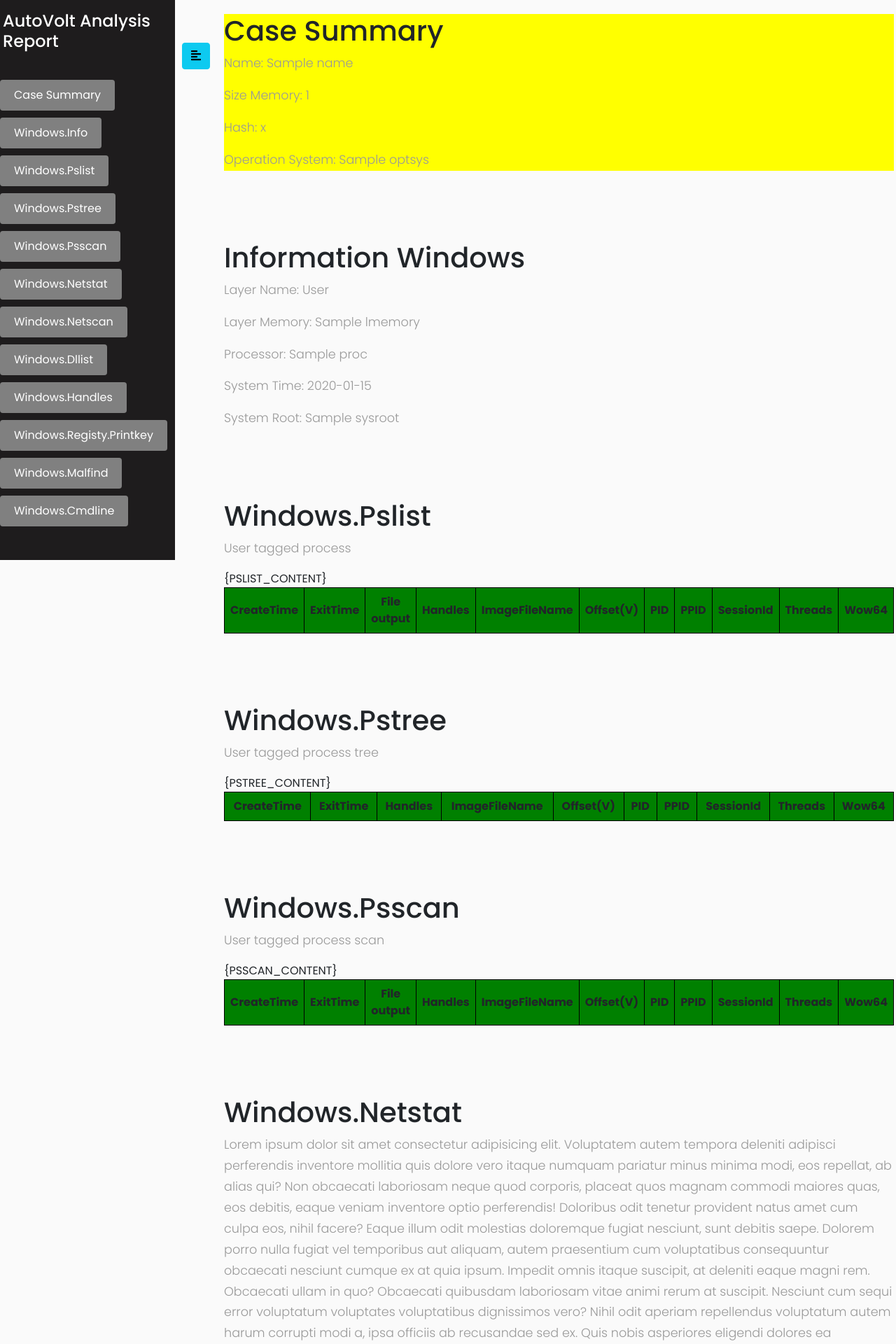
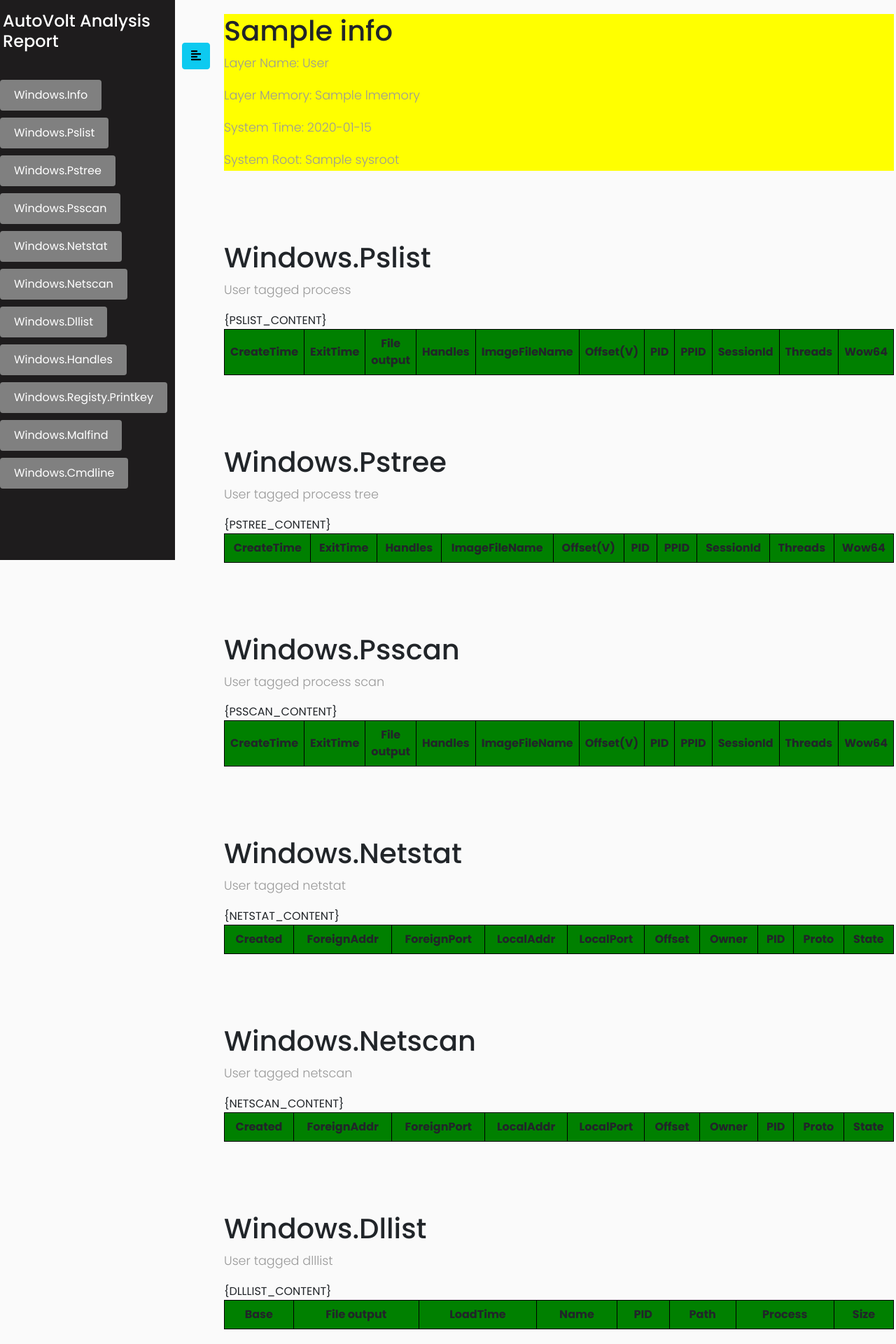
Before and after one commit to vitaciminIPI/MalzDetection-Tools, a Flask app: template templates/generateReport.html in a window 1280 px wide. Shown: the top 1920 px of the page at 70% size. Run offline with Flask 3, Linux system fonts and the light colour scheme; the template is opened without the code that fills it: most values are stand-ins (such as "Sample title", 1, 10 or a date in 2020); lists and menus that the app fills with data are empty; some libraries are stand-ins or nearby versions.

Commit message:
Add files via upload

```diff
--- a/templates/AutoDashboard.html
+++ b/templates/AutoDashboard.html
@@ -227,7 +227,7 @@
                                 link.click();
                             },
                             error: function (error) {
-                                alert(error);
+                                alert("Unexpected Error Happened, Please Try Again...");
                             }
                         });
 
--- a/templates/generateReport.html
+++ b/templates/generateReport.html
@@ -334,7 +334,6 @@
                 <form name="my-form" id="my-form" action="#" method="post">
                     <h4 class="mx-1 my-3">AutoVolt Analysis Report</h4>
                     <nav id="#reportSec">
-                        <br><a class="button" href="#section1">Case Summary</a>
                         <br><a class="button" href="#section2">Windows.Info</a>
                         <br><a class="button" href="#section3">Windows.Pslist</a>
                         <br><a class="button" href="#section4">Windows.Pstree</a>
@@ -364,18 +363,10 @@
                 <i class="fas fa-align-justify"></i>
             </button>
             <nav>
-                <section class="section" id="section1">
-                    <h1>Case Summary</h1>
-                    <p>Name: {{ name }}</p>
-                    <p>Size Memory: {{ size }}</p>
-                    <p>Hash: {{ hash }}</p>
-                    <p>Operation System: {{ optsys }}</p>
-                </section>
                 <section class="section" id="section2">
-                    <h1>Information Windows</h1>
+                    <h1>{{ info }}</h1>
                     <p>Layer Name: {{ lname }}</p>
                     <p>Layer Memory: {{ lmemory }}</p>
-                    <p>Processor: {{ proc }}</p>
                     <p>System Time: {{ systime }}</p>
                     <p>System Root: {{ sysroot }}</p>
                 </section>
@@ -452,36 +443,26 @@
                 </section>
                 <section class="section" id="section6">
                     <h1>Windows.Netstat</h1>
-                    <p>Lorem ipsum dolor sit amet consectetur adipisicing elit. Voluptatem autem tempora deleniti
-                        adipisci perferendis inventore mollitia quis dolore vero itaque numquam pariatur minus minima
-                        modi, eos repellat, ab alias qui?
-                        Non obcaecati laboriosam neque quod corporis, placeat quos magnam commodi maiores quas, eos
-                        debitis, eaque veniam inventore optio perferendis! Doloribus odit tenetur provident natus amet
-                        cum culpa eos, nihil facere?
-                        Eaque illum odit molestias doloremque fugiat nesciunt, sunt debitis saepe. Dolorem porro nulla
-                        fugiat vel temporibus aut aliquam, autem praesentium cum voluptatibus consequuntur obcaecati
-                        nesciunt cumque ex at quia ipsum.
-                        Impedit omnis itaque suscipit, at deleniti eaque magni rem. Obcaecati ullam in quo? Obcaecati
-                        quibusdam laboriosam vitae animi rerum at suscipit. Nesciunt cum sequi error voluptatum
-                        voluptates voluptatibus dignissimos vero?
-                        Nihil odit aperiam repellendus voluptatum autem harum corrupti modi a, ipsa officiis ab
-                        recusandae sed ex. Quis nobis asperiores eligendi dolores ea consequatur quaerat obcaecati
-                        voluptates magni, ex, cum maxime?
-                        Expedita praesentium et, voluptatem nam explicabo quidem iste omnis laborum at? Mollitia nisi
-                        quis labore reprehenderit maiores magni repudiandae reiciendis sequi optio praesentium saepe
-                        laudantium natus, fugit vero, dolorem quaerat.
-                        Quam sapiente repellendus molestiae nam deserunt cupiditate optio sequi, rerum est atque omnis
-                        fugit delectus incidunt. Quisquam minus tenetur corrupti accusantium, laudantium libero quaerat,
-                        doloribus reprehenderit id, aut quasi animi?
-                        A incidunt praesentium illo voluptates reprehenderit, tempore voluptatem dolorum est esse
-                        repudiandae nostrum rem vitae accusamus consequuntur rerum? Sunt accusamus nemo ratione esse
-                        beatae perspiciatis mollitia vero. Quod, repellat debitis.
-                        Vel delectus quod sed vitae dolores odit qui voluptate saepe rem incidunt, praesentium beatae
-                        voluptas, rerum autem architecto numquam molestias similique. Soluta cumque et sapiente
-                        repellendus quibusdam distinctio fugiat dolores?
-                        Veniam, laudantium tempora deserunt asperiores autem neque expedita dolore molestias? A placeat
-                        labore, optio aspernatur, quas ipsam eligendi tempora dolor cumque amet eveniet voluptatem.
-                        Repellendus harum aliquam sed omnis officiis.</p>
+                    <p>User tagged netstat</p>
+                    <table id="reportTable">
+                        <thead>
+                            <tr>
+                                <th>Created</th>
+                                <th>ForeignAddr</th>
+                                <th>ForeignPort</th>
+                                <th>LocalAddr</th>
+                                <th>LocalPort</th>
+                                <th>Offset</th>
+                                <th>Owner</th>
+                                <th>PID</th>
+                                <th>Proto</th>
+                                <th>State</th>
+                            </tr>
+                        </thead>
+                        <tbody>
+                            {NETSTAT_CONTENT}
+                        </tbody>
+                    </table>
                 </section>
                 <section class="section" id="section7">
                     <h1>Windows.Netscan</h1>
@@ -529,36 +510,23 @@
                 </section>
                 <section class="section" id="section9">
                     <h1>Windows.Handles</h1>
-                    <p>Lorem ipsum dolor sit amet consectetur adipisicing elit. Voluptatem autem tempora deleniti
-                        adipisci perferendis inventore mollitia quis dolore vero itaque numquam pariatur minus minima
-                        modi, eos repellat, ab alias qui?
-                        Non obcaecati laboriosam neque quod corporis, placeat quos magnam commodi maiores quas, eos
-                        debitis, eaque veniam inventore optio perferendis! Doloribus odit tenetur provident natus amet
-                        cum culpa eos, nihil facere?
-                        Eaque illum odit molestias doloremque fugiat nesciunt, sunt debitis saepe. Dolorem porro nulla
-                        fugiat vel temporibus aut aliquam, autem praesentium cum voluptatibus consequuntur obcaecati
-                        nesciunt cumque ex at quia ipsum.
-                        Impedit omnis itaque suscipit, at deleniti eaque magni rem. Obcaecati ullam in quo? Obcaecati
-                        quibusdam laboriosam vitae animi rerum at suscipit. Nesciunt cum sequi error voluptatum
-                        voluptates voluptatibus dignissimos vero?
-                        Nihil odit aperiam repellendus voluptatum autem harum corrupti modi a, ipsa officiis ab
-                        recusandae sed ex. Quis nobis asperiores eligendi dolores ea consequatur quaerat obcaecati
-                        voluptates magni, ex, cum maxime?
-                        Expedita praesentium et, voluptatem nam explicabo quidem iste omnis laborum at? Mollitia nisi
-                        quis labore reprehenderit maiores magni repudiandae reiciendis sequi optio praesentium saepe
-                        laudantium natus, fugit vero, dolorem quaerat.
-                        Quam sapiente repellendus molestiae nam deserunt cupiditate optio sequi, rerum est atque omnis
-                        fugit delectus incidunt. Quisquam minus tenetur corrupti accusantium, laudantium libero quaerat,
-                        doloribus reprehenderit id, aut quasi animi?
-                        A incidunt praesentium illo voluptates reprehenderit, tempore voluptatem dolorum est esse
-                        repudiandae nostrum rem vitae accusamus consequuntur rerum? Sunt accusamus nemo ratione esse
-                        beatae perspiciatis mollitia vero. Quod, repellat debitis.
-                        Vel delectus quod sed vitae dolores odit qui voluptate saepe rem incidunt, praesentium beatae
-                        voluptas, rerum autem architecto numquam molestias similique. Soluta cumque et sapiente
-                        repellendus quibusdam distinctio fugiat dolores?
-                        Veniam, laudantium tempora deserunt asperiores autem neque expedita dolore molestias? A placeat
-                        labore, optio aspernatur, quas ipsam eligendi tempora dolor cumque amet eveniet voluptatem.
-                        Repellendus harum aliquam sed omnis officiis.</p>
+                    <p>User tagged handles</p>
+                    <table id="reportTable">
+                        <thead>
+                            <tr>
+                                <th>GrantedAccess</th>
+                                <th>HandleValue</th>
+                                <th>Name</th>
+                                <th>Offset</th>
+                                <th>PID</th>
+                                <th>Process</th>
+                                <th>Type</th>
+                            </tr>
+                        </thead>
+                        <tbody>
+                            {HANDLES_CONTENT}
+                        </tbody>
+                    </table>
                 </section>
                 <section class="section" id="section10">
                     <h1>Windows.Registry.Printkey</h1>
@@ -638,6 +606,9 @@
 
     <script type="text/javascript">
         window.onload = function () {
+            var section2Element = document.getElementById('section2');
+            var section2Content = section2Element.innerHTML;
+
             var section3Element = document.getElementById('section3');
             var section3Content = section3Element.innerHTML;
 
@@ -647,11 +618,17 @@
             var section5Element = document.getElementById('section5');
             var section5Content = section5Element.innerHTML;
 
+            var section6Element = document.getElementById('section6');
+            var section6Content = section6Element.innerHTML;
+
             var section7Element = document.getElementById('section7');
             var section7Content = section7Element.innerHTML;
 
             var section8Element = document.getElementById('section8');
             var section8Content = section8Element.innerHTML;
+
+            var section9Element = document.getElementById('section9');
+            var section9Content = section9Element.innerHTML;
 
             var section10Element = document.getElementById('section10');
             var section10Content = section10Element.innerHTML;
@@ -662,7 +639,10 @@
             var section12Element = document.getElementById('section12');
             var section12Content = section12Element.innerHTML;
 
-            // Cek apakah string 'kosong' terdapat di dalam konten section
+            if (section2Content.includes('kosong')) {
+                // Jika terdapat, hilangkan section tersebut
+                section2Element.style.display = 'none';
+            }
             if (section3Content.includes('kosong')) {
                 // Jika terdapat, hilangkan section tersebut
                 section3Element.style.display = 'none';
@@ -675,6 +655,10 @@
                 // Jika terdapat, hilangkan section tersebut
                 section5Element.style.display = 'none';
             }
+            if (section6Content.includes('kosong')) {
+                // Jika terdapat, hilangkan section tersebut
+                section6Element.style.display = 'none';
+            }
             if (section7Content.includes('kosong')) {
                 // Jika terdapat, hilangkan section tersebut
                 section7Element.style.display = 'none';
@@ -682,6 +666,10 @@
             if (section8Content.includes('kosong')) {
                 // Jika terdapat, hilangkan section tersebut
                 section8Element.style.display = 'none';
+            }
+            if (section9Content.includes('kosong')) {
+                // Jika terdapat, hilangkan section tersebut
+                section9Element.style.display = 'none';
             }
             if (section10Content.includes('kosong')) {
                 // Jika terdapat, hilangkan section tersebut
```
Also changed, not shown: templates/ManualDashboard.html (+33 -21 lines), templates/generateReportAuto.html (added, +433 -0 lines).
